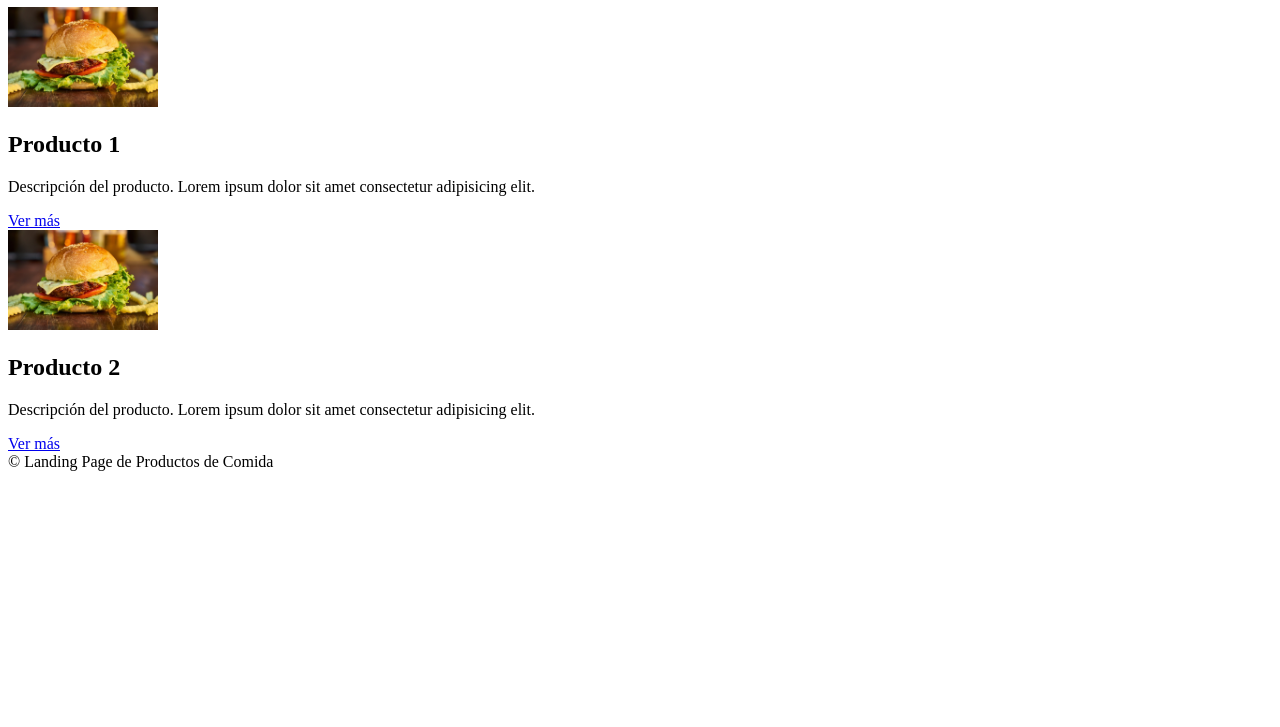
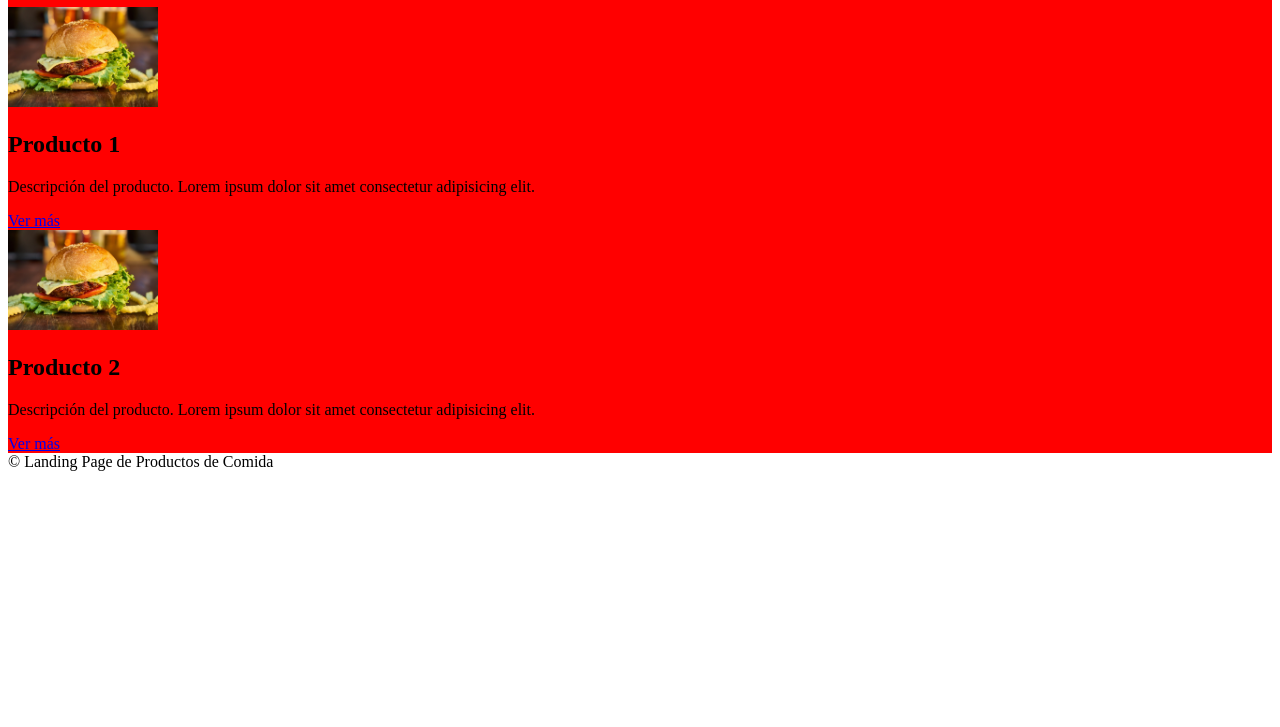
Before and after one commit to LeoGBK/05-ax_Reto-Modelo-de-Caja, a plain HTML site: page index.html in a window 1280 px wide. Shown: the part 73-800 px from the top of the page. Drawn offline with Linux system fonts and the light colour scheme.

Commit message:
Link definition to styles file and red block style setup

```diff
--- a/index.html
+++ b/index.html
@@ -5,6 +5,7 @@
     <meta charset="UTF-8">
     <meta name="viewport" content="width=device-width, initial-scale=1.0">
     <title>Landing Page de Productos de Comida</title>
+    <link rel="stylesheet" href="styles.css">
 </head>
 
 <body>
--- a/styles.css
+++ b/styles.css
@@ -0,0 +1,3 @@
+.red-block {
+    background-color: red;
+}
```
